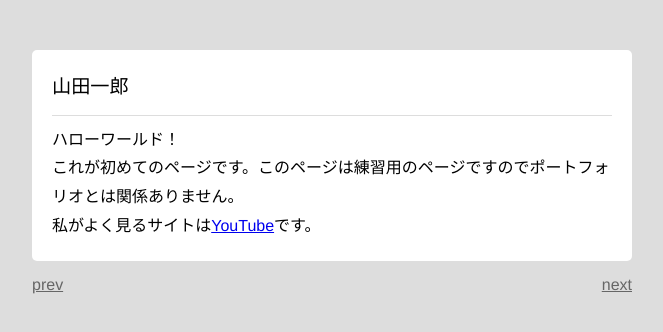
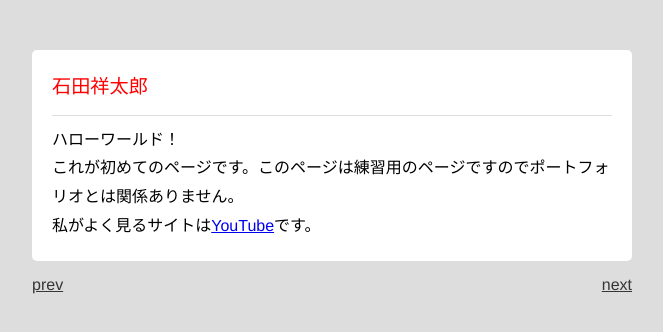
Before and after one commit to KUAD-XtechDesign/simple-page-shotaro1395, a plain HTML site: page index.html in a window 1280 px wide. Shown: the whole page, without its empty margins (308-971 px from the left). Drawn offline with Linux system fonts and the light colour scheme.

Commit message:
色を変更

```diff
--- a/index.html
+++ b/index.html
@@ -9,7 +9,7 @@
   <body>
     <div id="container">
       <div class="info">
-        <div class="name">山田一郎</div>
+        <div class="name">石田祥太郎</div>
         <div class="txt">
           ハローワールド！<br>
           これが初めてのページです。このページは練習用のページですのでポートフォリオとは関係ありません。<br>
--- a/style.css
+++ b/style.css
@@ -32,6 +32,7 @@ img.frame{
   padding-bottom: 10px;
   font-size: 1.2em;
   border-bottom: 1px solid #ddd;
+  color: #ff0000;
 }
 
 .btns{
@@ -39,7 +40,7 @@ img.frame{
 }
 
 .btns .btn{
-  color: #666;
+  color: #363636;
 }
 
 .btns .next{
```
